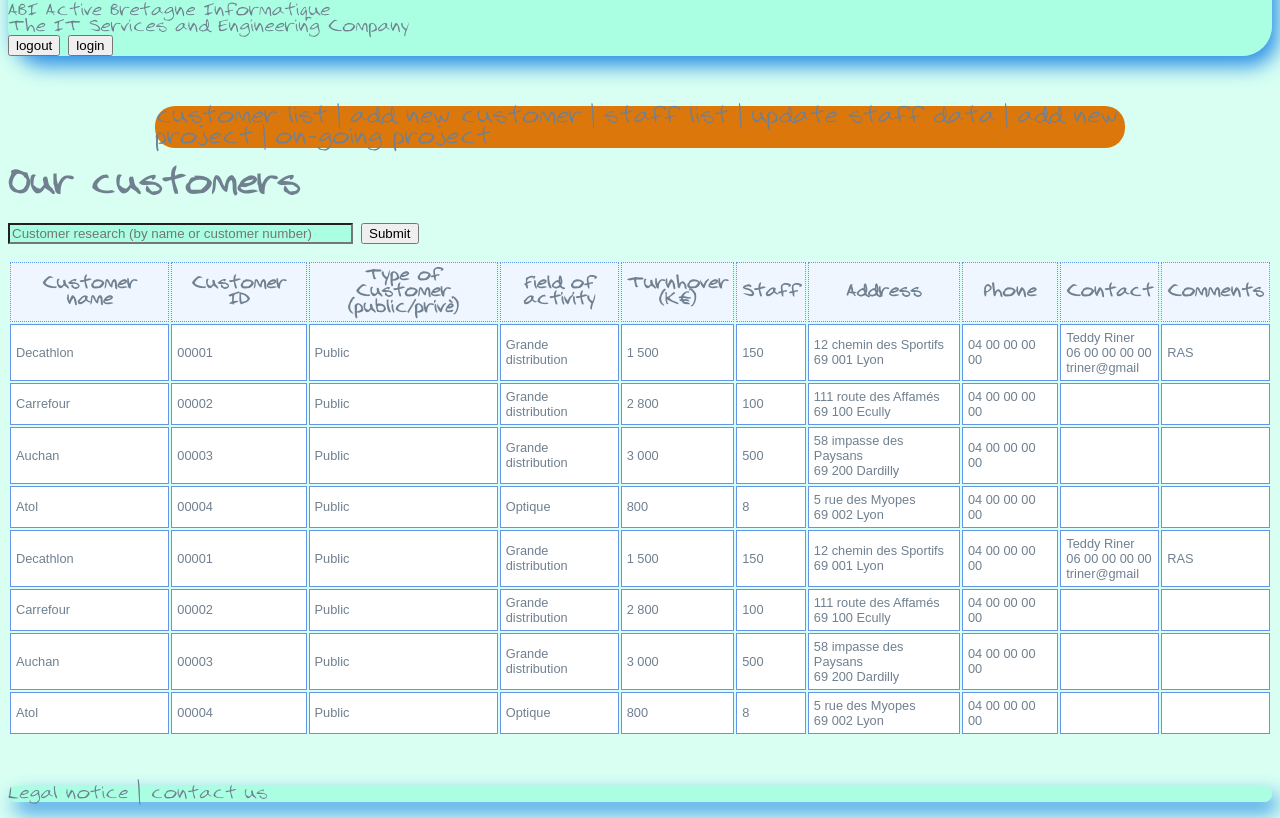
After one commit to Saga-Fire/Website-ABI-SGMC, a PHP site: page /customerList.html in a window 1280 px wide. The commit adds this page. Shown: the part 309-1127 px from the top of the page. Run offline with PHP 8.4, Linux system fonts and the light colour scheme.

```diff
--- /dev/null
+++ b/customerList.html
@@ -0,0 +1,178 @@
+<!DOCTYPE html>
+<html lang="en">
+<head>
+    <meta charset="UTF-8">
+    <meta name="viewport" content="width=device-width, initial-scale=1.0">
+    <title>ABI - Customer list</title>
+   <link type= "text/css" rel="stylesheet" href="./style.css"/>
+</head>
+
+<body>
+
+    <header>
+
+        <a href="./index.html"> <img src="Pictures/ABI.png" class="logo" alt="logo ABI"></a>
+
+        <div id="companyName">
+        <div id="comp_name">ABI Active Bretagne Informatique</div>
+        <div id="comp_baseline">The IT Services and Engineering Company</div>
+        </div>
+
+        <div id="headerButton">
+        <button class="black_button">logout</button>
+        <button class="black_button">login</button>
+        </div>
+    </header>
+
+        <nav class="topnav">
+        <a class="active" href="#customer list">customer list</a>   |
+        <a href="#add new customer">add new customer</a>   |
+        <a href="#staff list">staff list</a>   |
+        <a href="#update staff data">update staff data</a>   |
+        <a href="#add new project">add new project</a>   |
+        <a href="#on-going project">on-going project</a>
+        </nav>
+
+
+
+    <p></p>
+
+    <main>
+    <h1>Our customers</h1>
+
+    <form>
+        <div>
+            <input id="search" type="search" name="search" placeholder="Customer research (by name or customer number)" size="40px">
+          <button id="searchButton">Submit</button>
+       </div>
+        </form>
+
+
+      <p></p>
+
+            <table id="customers">
+                <thead>
+                    <tr>
+                        <th>Customer name</th>
+                        <th>Customer ID</th>
+                        <th>Type of Customer<br>(public/privé)</th>
+                        <th>Field of<br>activity</th>
+                        <th>Turnhover<br>(K€)</th>
+                        <th>Staff</th>
+                        <th>Address</th>
+                        <th>Phone</th>
+                        <th>Contact</th>
+                        <th>Comments</th>
+                    </tr>
+                </thead>
+                <tbody>
+                    <tr>
+                        <td>Decathlon</td>
+                        <td>00001</td>
+                        <td>Public</td>
+                        <td>Grande distribution</td>
+                        <td>1 500</td>
+                        <td>150</td>
+                        <td>12 chemin des Sportifs<br>69 001 Lyon</td>
+                        <td>04 00 00 00 00</td>
+                        <td>Teddy Riner<br>06 00 00 00 00<br>triner@gmail</td>
+                        <td>RAS</td>
+                    </tr>
+                    <tr>
+                        <td>Carrefour</td>
+                        <td>00002</td>
+                        <td>Public</td>
+                        <td>Grande distribution</td>
+                        <td>2 800</td>
+                        <td>100</td>
+                        <td>111 route des Affamés<br>69 100 Ecully</td>
+                        <td>04 00 00 00 00</td>
+                        <td></td>
+                        <td></td>
+                    </tr>
+                    <tr>
+                        <td>Auchan</td>
+                        <td>00003</td>
+                        <td>Public</td>
+                        <td>Grande distribution</td>
+                        <td>3 000</td>
+                        <td>500</td>
+                        <td>58 impasse des Paysans<br>69 200 Dardilly</td>
+                        <td>04 00 00 00 00</td>
+                        <td></td>
+                        <td></td>
+                    </tr>
+                     <tr>
+                        <td>Atol</td>
+                        <td>00004</td>
+                        <td>Public</td>
+                        <td>Optique</td>
+                        <td>800</td>
+                        <td>8</td>
+                        <td>5 rue des Myopes<br>69 002 Lyon</td>
+                        <td>04 00 00 00 00</td>
+                        <td></td>
+                        <td></td>
+                    </tr>
+                    <tr>
+                        <td>Decathlon</td>
+                        <td>00001</td>
+                        <td>Public</td>
+                        <td>Grande distribution</td>
+                        <td>1 500</td>
+                        <td>150</td>
+                        <td>12 chemin des Sportifs<br>69 001 Lyon</td>
+                        <td>04 00 00 00 00</td>
+                        <td>Teddy Riner<br>06 00 00 00 00<br>triner@gmail</td>
+                        <td>RAS</td>
+                    </tr>
+                    <tr>
+                        <td>Carrefour</td>
+                        <td>00002</td>
+                        <td>Public</td>
+                        <td>Grande distribution</td>
+                        <td>2 800</td>
+                        <td>100</td>
+                        <td>111 route des Affamés<br>69 100 Ecully</td>
+                        <td>04 00 00 00 00</td>
+                        <td></td>
+                        <td></td>
+                    </tr>
+                    <tr>
+                        <td>Auchan</td>
+                        <td>00003</td>
+                        <td>Public</td>
+                        <td>Grande distribution</td>
+                        <td>3 000</td>
+                        <td>500</td>
+                        <td>58 impasse des Paysans<br>69 200 Dardilly</td>
+                        <td>04 00 00 00 00</td>
+                        <td></td>
+                        <td></td>
+                    </tr>
+                     <tr>
+                        <td>Atol</td>
+                        <td>00004</td>
+                        <td>Public</td>
+                        <td>Optique</td>
+                        <td>800</td>
+                        <td>8</td>
+                        <td>5 rue des Myopes<br>69 002 Lyon</td>
+                        <td>04 00 00 00 00</td>
+                        <td></td>
+                        <td></td>
+                    </tr>
+                </tbody>
+            </table>
+        </main>
+
+    <footer>
+            <p class="footnav">
+            <a href="#add new customer">Legal notice</a>   |
+            <a href="#contact">contact us</a>
+            </p>
+    </footer>
+
+</body>
+
+</html>
--- a/index.html
+++ b/index.html
@@ -30,7 +30,7 @@
         </div>
         <nav>
             <ul>
-                <li><a href="./index.html">Customer list</a></li>
+                <li><a href="./customerList.html">Customer list</a></li>
                 <li><a href="./addnewcustomer.html#addCustomer">Add new customer</a></li>
                 <li><a href="./staffdata.html#staffData">Staff data</a></li>
                 <li><a href="./index.html">Update staff data</a></li>
--- a/style.css
+++ b/style.css
@@ -122,6 +122,10 @@ h3 {
   float: left;
 }
 
+a {
+  color: rgb(7, 31, 79);
+}
+
 /*                    Sanae code                    */
 .tablestuff {
   overflow: auto;
```
Also changed, not shown: addnewcustomer.html (+30 -0 lines), main.js (+59 -18 lines), styleS.css (added, +184 -0 lines).
